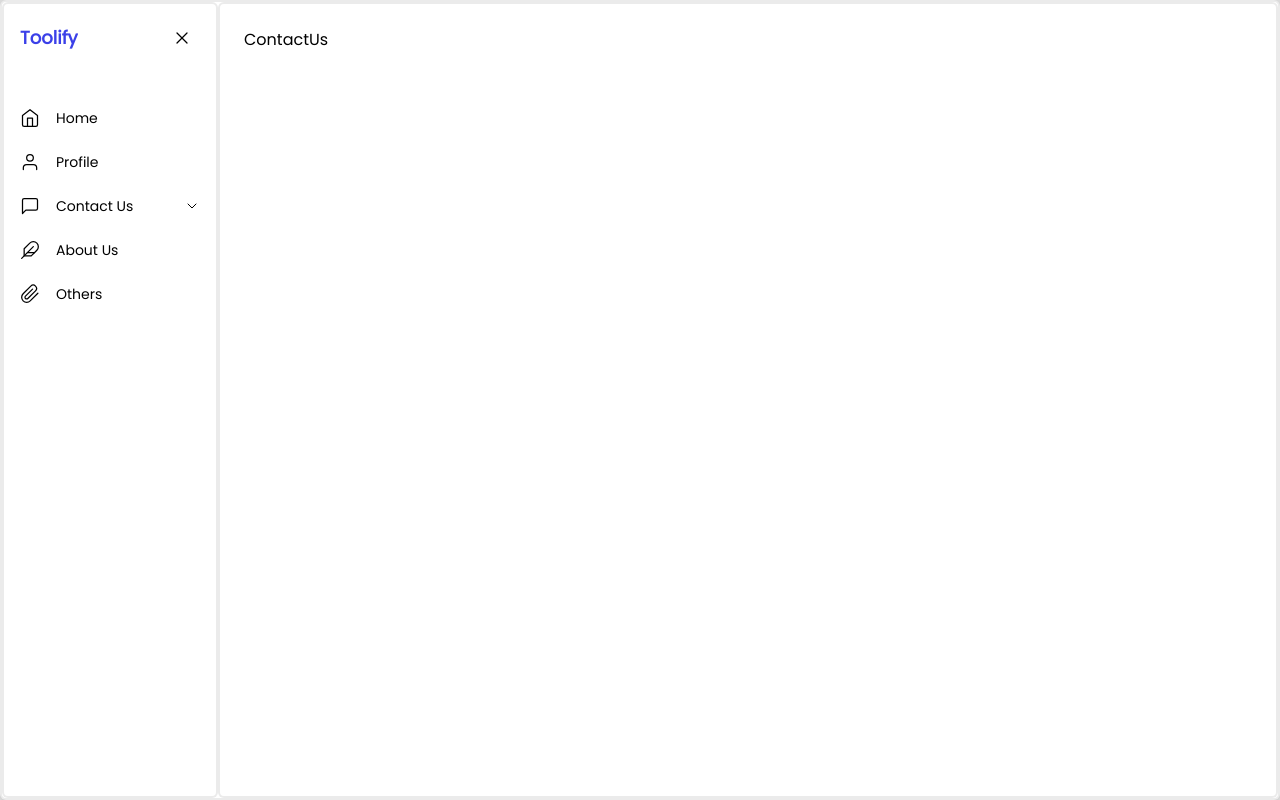
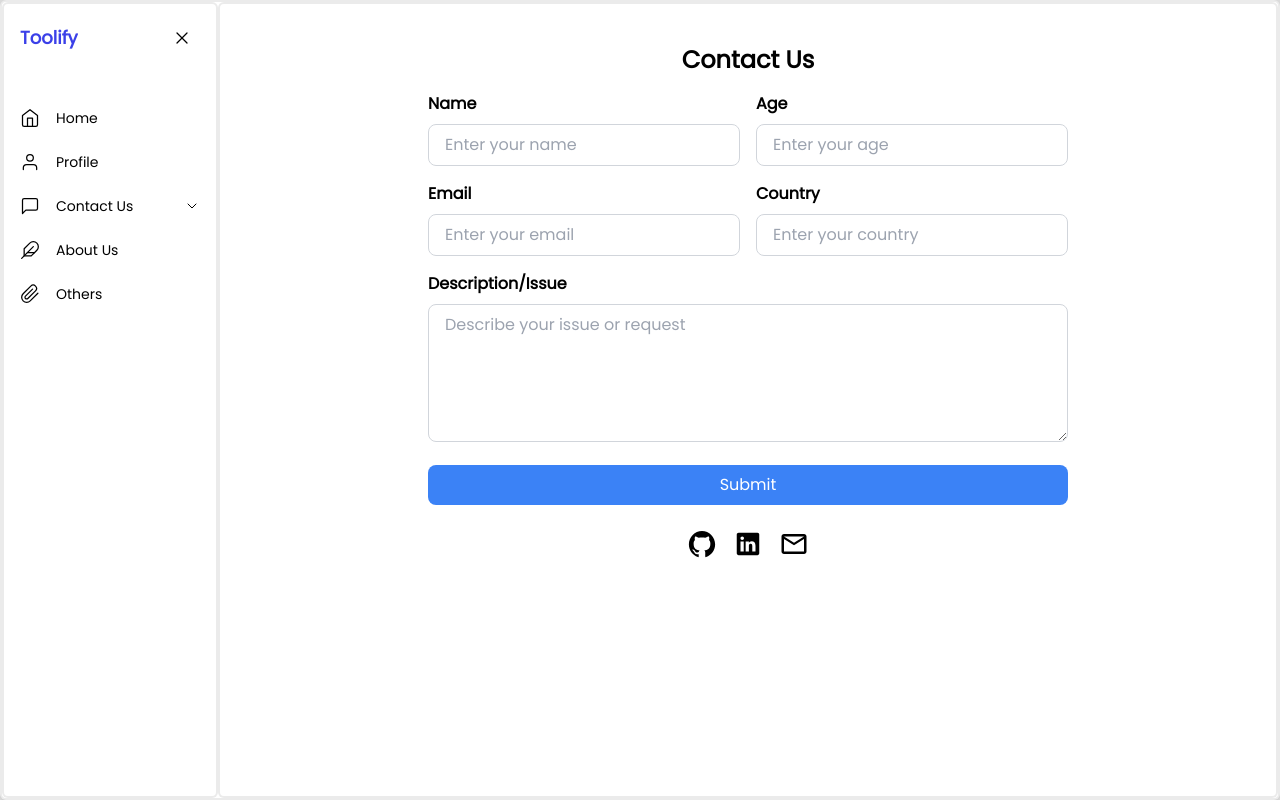
Before and after one commit to OmkarGhadge24/toolify, a React (Create React App) app in the folder frontend/: page /contactus in a window 1280 px wide. Built offline with nearby package versions, Linux system fonts and the light colour scheme.

Commit message:
Contactus page added

```diff
--- a/frontend/src/components/ContactUs.jsx
+++ b/frontend/src/components/ContactUs.jsx
@@ -1,9 +1,156 @@
-import React from 'react'
+import React, { useState } from 'react';
+import { MdOutlineEmail } from "react-icons/md";
+import { IoLogoGithub, IoLogoLinkedin } from "react-icons/io";
 
 const ContactUs = () => {
+  const [formData, setFormData] = useState({
+    name: '',
+    age: '',
+    country: '',
+    email: '',
+    description: '',
+  });
+
+  const [errors, setErrors] = useState({});
+
+  // Form validation function
+  const validateForm = () => {
+    const newErrors = {};
+    if (!formData.name) newErrors.name = "Name is required.";
+    if (!formData.age || isNaN(formData.age)) newErrors.age = "Please enter a valid age.";
+    if (!formData.country) newErrors.country = "Country is required.";
+    if (!formData.email || !/\S+@\S+\.\S+/.test(formData.email)) newErrors.email = "Please enter a valid email.";
+    if (!formData.description) newErrors.description = "Please provide a description or issue.";
+
+    setErrors(newErrors);
+    return Object.keys(newErrors).length === 0;
+  };
+
+  const handleSubmit = (e) => {
+    e.preventDefault();
+    if (validateForm()) {
+      // Make API call to send form data to backend
+      console.log("Form submitted successfully", formData);
+      // Reset form after submission
+      setFormData({
+        name: '',
+        age: '',
+        country: '',
+        email: '',
+        description: '',
+      });
+    }
+  };
+
+  const handleChange = (e) => {
+    const { name, value } = e.target;
+    setFormData({
+      ...formData,
+      [name]: value,
+    });
+  };
+
   return (
-    <div>ContactUs</div>
-  )
-}
+    <div className="p-4 max-w-2xl mx-auto">
+      <h1 className="text-2xl font-bold mb-4 text-center">Contact Us</h1>
 
-export default ContactUs
+      {/* Contact Form */}
+      <form onSubmit={handleSubmit} className="space-y-4">
+        <div className="grid grid-cols-1 md:grid-cols-2 gap-4">
+          <div>
+            <label htmlFor="name" className="block font-semibold mb-2">Name</label>
+            <input
+              type="text"
+              id="name"
+              name="name"
+              value={formData.name}
+              onChange={handleChange}
+              className="w-full px-4 py-2 border border-gray-300 rounded-lg focus:outline-none focus:ring-2 focus:ring-blue-500"
+              placeholder="Enter your name"
+            />
+            {errors.name && <p className="text-red-500 text-sm mt-1">{errors.name}</p>}
+          </div>
+
+          <div>
+            <label htmlFor="age" className="block font-semibold mb-2">Age</label>
+            <input
+              type="number"
+              id="age"
+              name="age"
+              value={formData.age}
+              onChange={handleChange}
+              className="w-full px-4 py-2 border border-gray-300 rounded-lg focus:outline-none focus:ring-2 focus:ring-blue-500"
+              placeholder="Enter your age"
+            />
+            {errors.age && <p className="text-red-500 text-sm mt-1">{errors.age}</p>}
+          </div>
+        </div>
+
+        <div className="grid grid-cols-1 md:grid-cols-2 gap-4">
+          <div>
+            <label htmlFor="email" className="block font-semibold mb-2">Email</label>
+            <input
+              type="email"
+              id="email"
+              name="email"
+              value={formData.email}
+              onChange={handleChange}
+              className="w-full px-4 py-2 border border-gray-300 rounded-lg focus:outline-none focus:ring-2 focus:ring-blue-500"
+              placeholder="Enter your email"
+            />
+            {errors.email && <p className="text-red-500 text-sm mt-1">{errors.email}</p>}
+          </div>
+
+          <div>
+            <label htmlFor="country" className="block font-semibold mb-2">Country</label>
+            <input
+              type="text"
+              id="country"
+              name="country"
+              value={formData.country}
+              onChange={handleChange}
+              className="w-full px-4 py-2 border border-gray-300 rounded-lg focus:outline-none focus:ring-2 focus:ring-blue-500"
+              placeholder="Enter your country"
+            />
+            {errors.country && <p className="text-red-500 text-sm mt-1">{errors.country}</p>}
+          </div>
+        </div>
+
+        <div>
+          <label htmlFor="description" className="block font-semibold mb-2">Description/Issue</label>
+          <textarea
+            id="description"
+            name="description"
+            value={formData.description}
+            onChange={handleChange}
+            className="w-full px-4 py-2 border border-gray-300 rounded-lg focus:outline-none focus:ring-2 focus:ring-blue-500"
+            placeholder="Describe your issue or request"
+            rows="5"
+          />
+          {errors.description && <p className="text-red-500 text-sm mt-1">{errors.description}</p>}
+        </div>
+
+        <div className="text-center">
+          <button type="submit" className="w-full py-2 bg-blue-500 text-white rounded-lg hover:bg-blue-600 focus:outline-none focus:ring-2 focus:ring-blue-500">
+            Submit
+          </button>
+        </div>
+      </form>
+
+      {/* Social Media Icons */}
+      <div className="flex gap-4 justify-center mt-6 md:flex-row flex-col">
+        <a href="https://github.com/OmkarGhadge24" target="_blank" rel="noopener noreferrer">
+          <IoLogoGithub size={30} className="hover:text-yellow-600 transition-colors duration-300" />
+        </a>
+        <a href="https://linkedin.com/in/omkar-ghadge-996b80317" target="_blank" rel="noopener noreferrer">
+          <IoLogoLinkedin size={30} className="hover:text-blue-600 transition-colors duration-300" />
+        </a>
+        <a href="mailto:omkarghadge68@gmail.com" target="_blank" rel="noopener noreferrer">
+          <MdOutlineEmail size={30} className="hover:text-green-500 transition-colors duration-300" />
+        </a>
+      </div>
+    </div>
+  );
+};
+
+export default ContactUs;
--- a/frontend/src/components/Others.jsx
+++ b/frontend/src/components/Others.jsx
@@ -17,7 +17,7 @@ const Others = () => {
 
       <div className="flex gap-4 mt-6">
         <a href="https://github.com/OmkarGhadge24" target="_blank" rel="noopener noreferrer">
-          <FiGithub size={30} className="hover:text-black transition-colors duration-300" />
+          <FiGithub size={30} className="hover:text-yellow-600 transition-colors duration-300" />
         </a>
         <a href="https://linkedin.com/in/omkar-ghadge-996b80317" target="_blank" rel="noopener noreferrer">
           <FiLinkedin size={30} className="hover:text-blue-600 transition-colors duration-300" />
```
